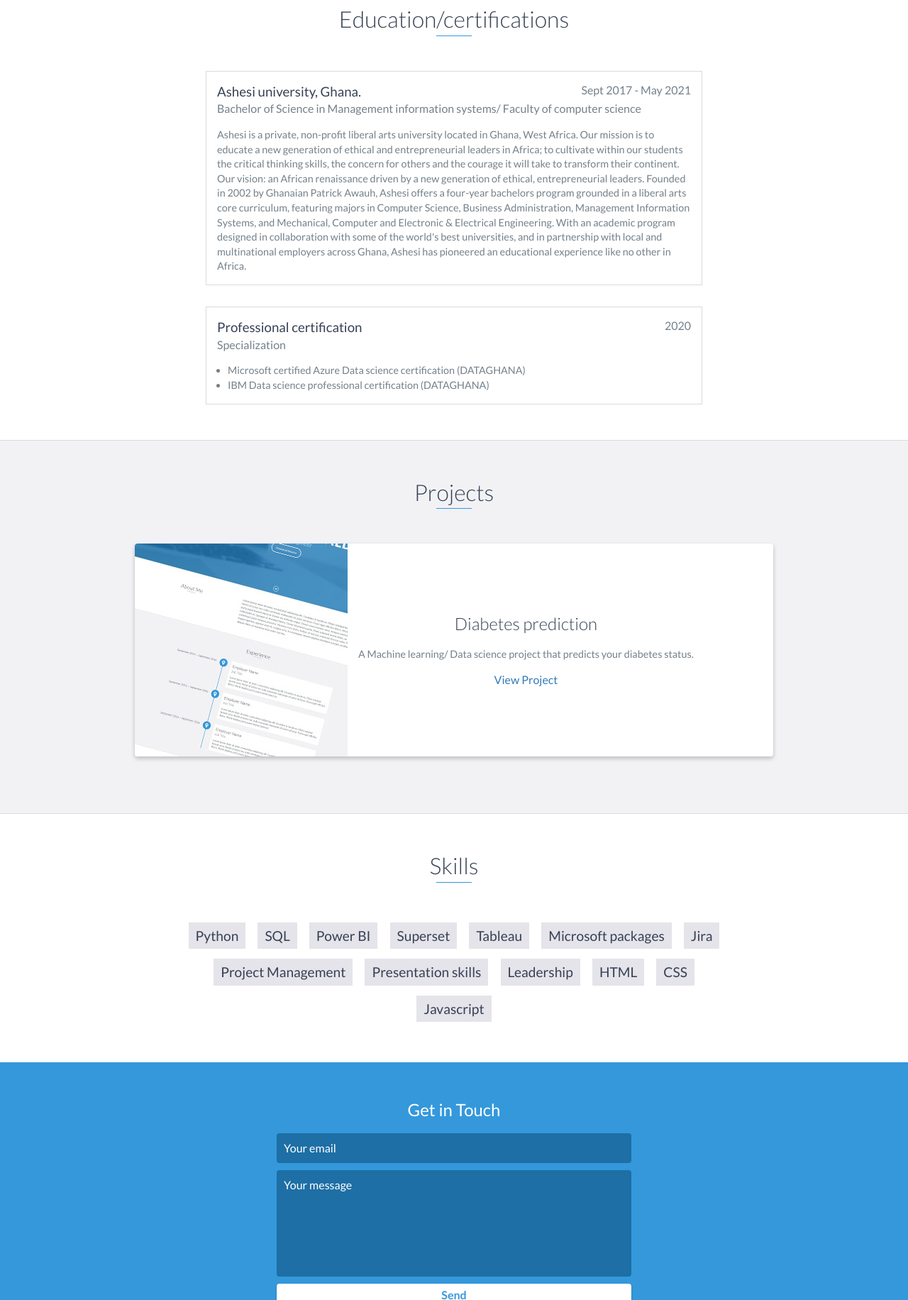
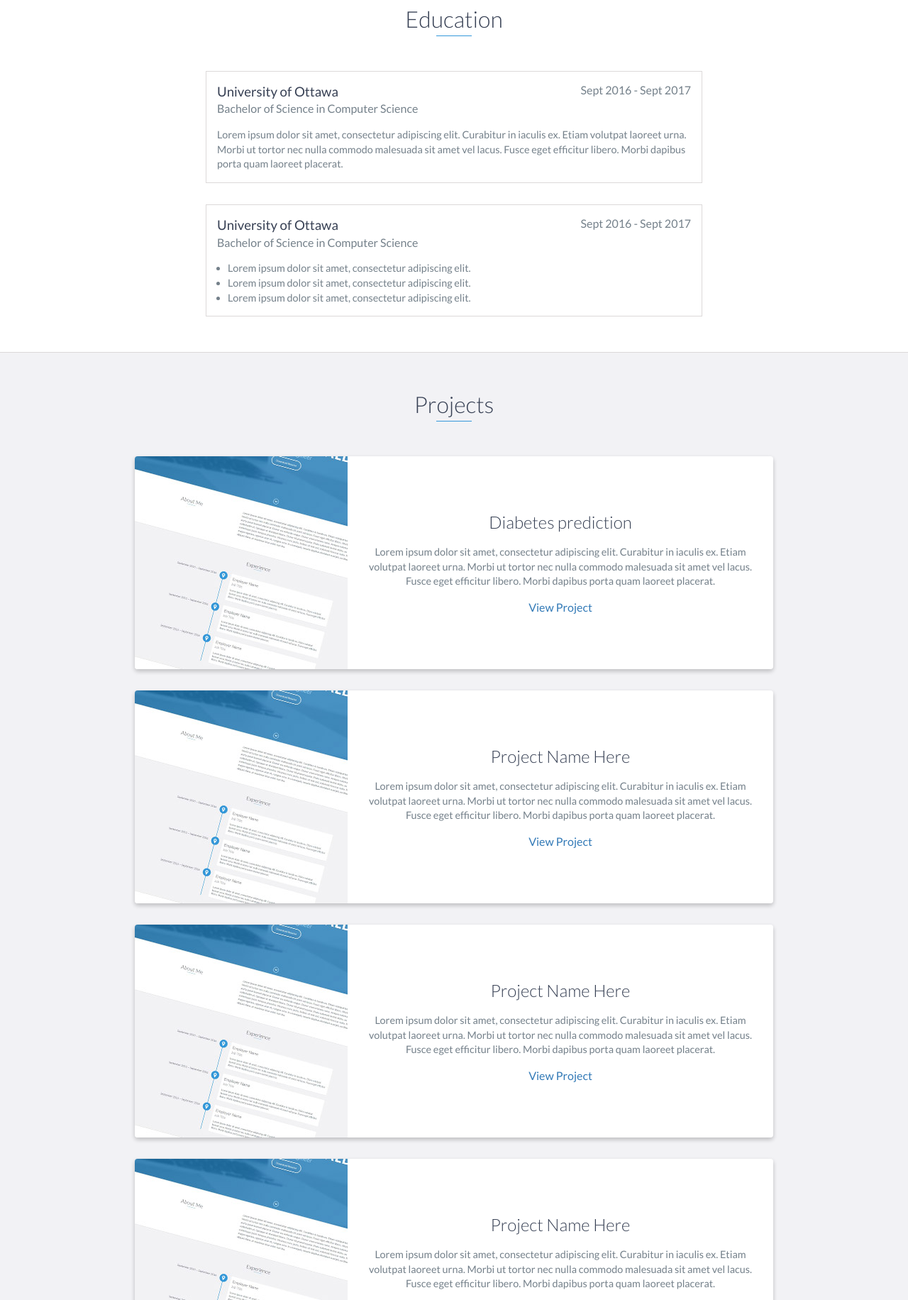
Before and after one commit to Kamara0001/emmanuel-portfolio___, a website: page index.html in a window 1280 px wide. Shown: the part 2497-4329 px from the top of the page at 71% size. Drawn offline with nearby package versions, Linux system fonts and the light colour scheme; files that its build step writes are made by us from their sources.

Commit message:
Update index.html

```diff
--- a/index.html
+++ b/index.html
@@ -86,12 +86,12 @@
     </div>
     <!-- End #about -->
 
-    <div id="experience" class="background-alt">
+  <div id="experience" class="background-alt">
         <h2 class="heading">Experience</h2>
         <div id="experience-timeline">
-            <div data-date="July 2020 – December 2020">
-                <h3>Easy Solar-Sierra Leone</h3>
-                <h4>Data Analyst</h4>
+            <div data-date="July 2020– December 2020">
+                <h3>Easy Solar</h3>
+                <h4>Data Analyst/Scientist</h4>
                 <p>
                     Used mobile data collecting tools to acquire data.
 
@@ -99,9 +99,9 @@
                 </p>
             </div>
 
-            <div data-date=" DEC 2019 – April 2020">
-                <h3>Dijital Yaka-Turkey</h3>
-                <h4>Remote data Analyst</h4>
+            <div data-date="December 2019 – April 2020">
+                <h3>Dijitalyaka-Bursa-Turkey</h3>
+                <h4>Remote Data Analyst</h4>
                 <p>
                      Used SQL to retrieve and manipulate complex data from the organization’s database.
 
@@ -112,10 +112,10 @@
             </div>
 
             <div data-date="May 2019 – August 2019">
-                <h3>Educaid Sierra Leone</h3>
-                <h4>Data Scientist Intern</h4>
+                <h3>Educaid Sierra Leone </h3>
+                <h4>Data Scientist</h4>
                 <p>
-                    Assisted the organization to make complex decisions from existing data.
+                     Assisted the organization to make complex decisions from existing data.
                     Collected, cleaned up huge educational data for model building.
                     Build and maintain the organization’s data warehouse.
                     Used Power Bi to visualize data and build interactive dashboards.
@@ -126,37 +126,37 @@
     <!-- End #experience -->
 
     <div id="education">
-        <h2 class="heading">Education/certifications</h2>
+        <h2 class="heading">Education</h2>
         <div class="education-block">
-            <h3>Ashesi university, Ghana.</h3>
-            <span class="education-date">Sept 2017 - May 2021</span>
-            <h4>Bachelor of Science in Management information systems/ Faculty of computer science</h4>
+            <h3>University of Ottawa</h3>
+            <span class="education-date">Sept 2016 - Sept 2017</span>
+            <h4>Bachelor of Science in Computer Science</h4>
             <p>
-                Ashesi is a private, non-profit liberal arts university located in Ghana, West Africa. Our mission is to educate a new generation of ethical and entrepreneurial leaders in Africa; to cultivate within our students the critical thinking skills, the concern for others and the courage it will take to transform their continent. Our vision: an African renaissance driven by a new generation of ethical, entrepreneurial leaders.
-                Founded in 2002 by Ghanaian Patrick Awauh, Ashesi offers a four-year bachelors program grounded in a liberal arts core curriculum, featuring majors in Computer Science, Business Administration, Management Information Systems, and Mechanical, Computer and Electronic & Electrical Engineering. With an academic program designed in collaboration with some of the world's best universities, and in partnership with local and multinational employers across Ghana, Ashesi has pioneered an educational experience like no other in Africa.
-
+                Lorem ipsum dolor sit amet, consectetur adipiscing elit. Curabitur in iaculis ex. Etiam volutpat laoreet urna. Morbi ut tortor nec nulla commodo malesuada sit amet vel lacus. Fusce eget efficitur libero. Morbi dapibus porta quam laoreet placerat.
             </p>
-
         </div>
         <!-- End .education-block -->
 
         <div class="education-block">
-            <h3>Professional certification</h3>
-            <span class="education-date">2020</span>
-            <h4>Specialization</h4>
+            <h3>University of Ottawa</h3>
+            <span class="education-date">Sept 2016 - Sept 2017</span>
+            <h4>Bachelor of Science in Computer Science</h4>
             <ul>
                 <li>
-                    Microsoft certified Azure Data science certification (DATAGHANA)
+                    Lorem ipsum dolor sit amet, consectetur adipiscing elit.
                 </li>
                 <li>
-                    IBM Data science professional certification (DATAGHANA)
+                    Lorem ipsum dolor sit amet, consectetur adipiscing elit.
                 </li>
-
+                <li>
+                    Lorem ipsum dolor sit amet, consectetur adipiscing elit.
+                </li>
             </ul>
         </div>
         <!-- End .education-block -->
     </div>
     <!-- End #education -->
+
     <div id="projects" class="background-alt">
         <h2 class="heading">Projects</h2>
         <div class="container">
@@ -169,27 +169,73 @@
                     <div class="project-info">
                         <h3>Diabetes prediction</h3>
                         <p>
-                             A Machine learning/ Data science project that predicts your diabetes status.
+                            Lorem ipsum dolor sit amet, consectetur adipiscing elit. Curabitur in iaculis ex. Etiam volutpat laoreet urna. Morbi ut tortor nec nulla commodo malesuada sit amet vel lacus. Fusce eget efficitur libero. Morbi dapibus porta quam laoreet placerat.
                         </p>
-                        <a href="https://github.com/Kamara0001/Diabetes-pred">View Project</a>
+                        <a href="#">View Project</a>
                     </div>
                     <!-- End .project-info -->
                 </div>
                 <!-- End .project -->
 
 
+
+                <div class="project shadow-large">
+                    <div class="project-image">
+                        <img src="images/project.jpg" />
+                    </div>
+                    <!-- End .project-image -->
+                    <div class="project-info">
+                        <h3>Project Name Here</h3>
+                        <p>
+                            Lorem ipsum dolor sit amet, consectetur adipiscing elit. Curabitur in iaculis ex. Etiam volutpat laoreet urna. Morbi ut tortor nec nulla commodo malesuada sit amet vel lacus. Fusce eget efficitur libero. Morbi dapibus porta quam laoreet placerat.
+                        </p>
+                        <a href="#">View Project</a>
+                    </div>
+
+
                     <!-- End .project-info -->
                 </div>
                 <!-- End .project -->
+                <div class="project shadow-large">
+                    <div class="project-image">
+                        <img src="images/project.jpg" />
+                    </div>
+                    <!-- End .project-image -->
+                    <div class="project-info">
+                        <h3>Project Name Here</h3>
+                        <p>
+                            Lorem ipsum dolor sit amet, consectetur adipiscing elit. Curabitur in iaculis ex. Etiam volutpat laoreet urna. Morbi ut tortor nec nulla commodo malesuada sit amet vel lacus. Fusce eget efficitur libero. Morbi dapibus porta quam laoreet placerat.
+                        </p>
+                        <a href="#">View Project</a>
+                    </div>
+                    <!-- End .project-info -->
+                    </div>
+                    <!-- End .project -->
+                    <div class="project shadow-large">
+                    <div class="project-image">
+                        <img src="images/project.jpg" />
+                    </div>
+                    <!-- End .project-image -->
+                    <div class="project-info">
+                        <h3>Project Name Here</h3>
+                        <p>
+                            Lorem ipsum dolor sit amet, consectetur adipiscing elit. Curabitur in iaculis ex. Etiam volutpat laoreet urna. Morbi ut tortor nec nulla commodo malesuada sit amet vel lacus. Fusce eget efficitur libero. Morbi dapibus porta quam laoreet placerat.
+                        </p>
+                        <a href="#">View Project</a>
+                    </div>
+
+
+                    <!-- End .project-info -->
+                </div>
+
+
+
             </div>
         </div>
     </div>
     <!-- End #projects -->
 
-
-    <!-- End #projects -->
-
-    <div id="skills">
+     <div id="skills">
         <h2 class="heading">Skills</h2>
         <ul>
 
@@ -205,7 +251,7 @@
             <li>Leadership</li>
             <li>HTML</li>
             <li>CSS</li>
-	     <li>Javascript</li>
+         <li>Javascript</li>
 
 
         </ul>
```
